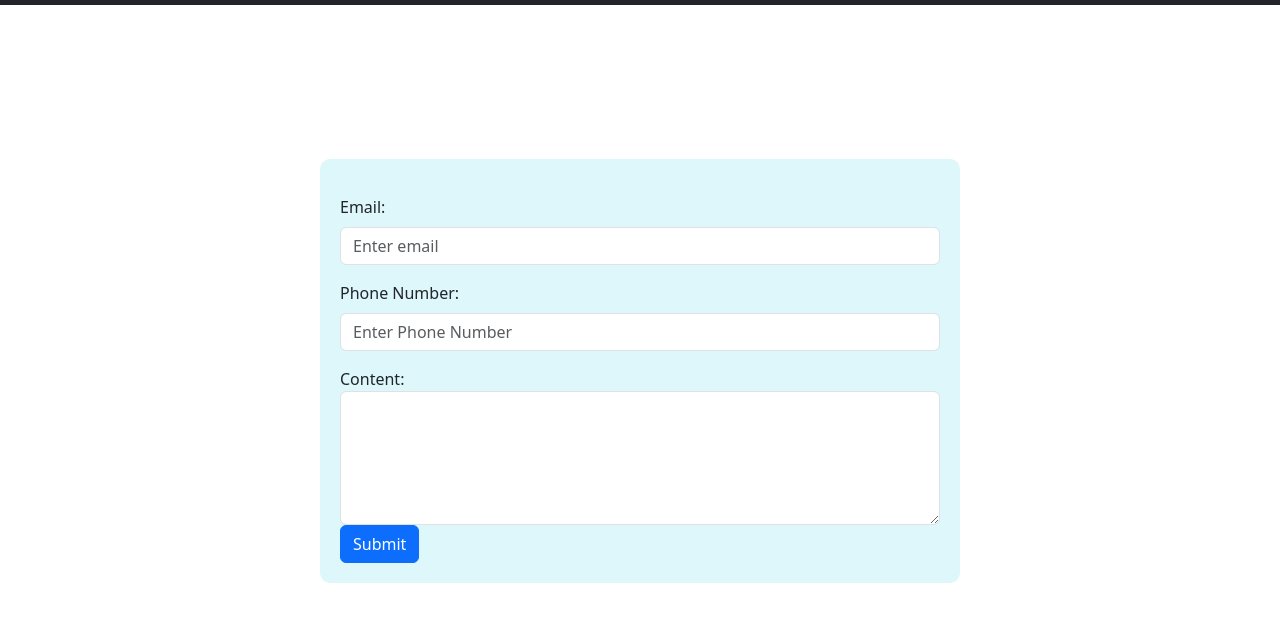
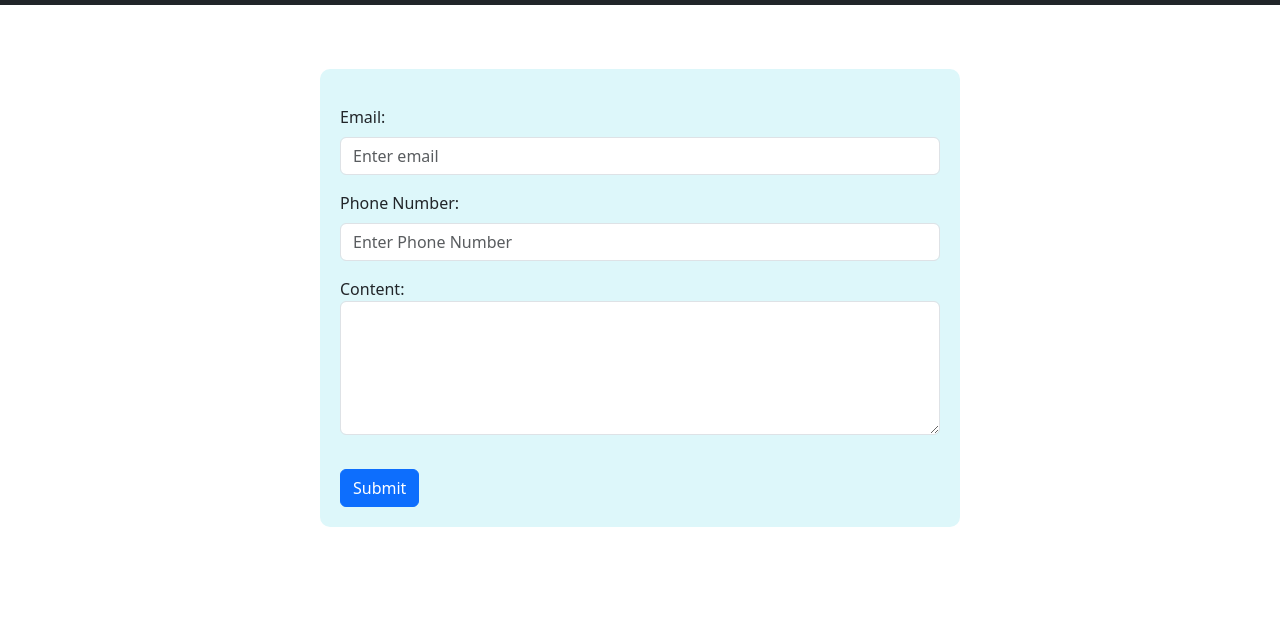
Before and after one commit to FitoHB/formsubmit, a plain HTML site: page Contact Form.html in a window 1280 px wide. Shown: the part 51-672 px from the top of the page. Drawn offline with nearby package versions, Linux system fonts and the light colour scheme.

Commit message:
Add files via upload

```diff
--- a/Contact Form.html
+++ b/Contact Form.html
@@ -32,7 +32,7 @@
                         <a class="nav-link" href="#">Store</a>
                       </li>
                     </ul>
-                    <div class="ofContainer-fluid">
+                    <div class="cfContainer-fluid">
                         <ul class="navbar-nav">
                           <li class="nav-item">
                             <a class="nav-link" href="index.html"><b>Go Back</b></a>
@@ -42,8 +42,8 @@
                   </div>
                 </div>
         </nav>
-        <div class="orderForm">
-        <form action="https://formsubmit.co/fito.habban@gmail.com" method="POST">
+        <div class="contactForm">
+        <form action="https://formsubmit.co/c1345a4d96353d1b18e7866b13a315d2" method="POST">
             <div class="mb-3 mt-3">
               <label for="email" class="form-label">Email:</label>
               <input type="email" class="form-control" id="email" placeholder="Enter email" name="email">
@@ -54,11 +54,13 @@
               <input type="phoneNumber" class="form-control" id="phoneNumber" placeholder="Enter Phone Number" name="phoneNumber">
             </div>
 
-            <label for="comment">Content:</label>
-            <textarea class="form-control" rows="5" id="comment" name="text"></textarea>
+            <div class="mb-3 mt-3">
+              <label for="comment">Content:</label>
+              <textarea class="form-control" rows="5" id="comment" name="text"></textarea>
+            </div>
 
             <button type="submit" class="btn btn-primary">Submit</button>
           </form>
-          </div>
+        </div>
     </body>
 </html>
--- a/cfStyles.css
+++ b/cfStyles.css
@@ -1,10 +1,10 @@
 
-.orderForm{
+.contactForm{
     width: 50%;
     float: left;
     background-color: #ddf7fa;
     margin-left: 25%;
-    margin-top: 12%;
+    margin-top: 5%;
     padding-top: 20px;
     padding-bottom: 20px;
     padding-left: 20px;
@@ -31,13 +31,16 @@
     width: auto;
     object-fit: cover;
 }
-.ofContainer-fluid{
+.cfContainer-fluid{
     margin-left: 75%;
     width: 7%;
     background-color: #ddf7fa;
     border-radius: 100px;
 }
-.ofContainer-fluid a{
+.cfContainer-fluid a{
     color: black;
     text-align: center;
 }
+button{
+    margin-top: 3%;
+}
```
